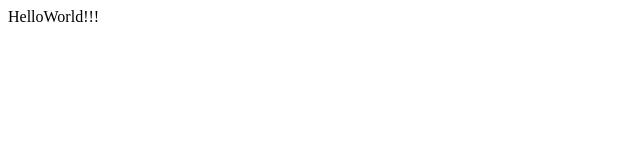
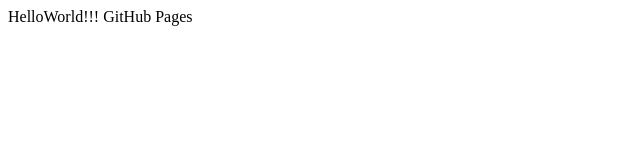
Before and after one commit to geniusmark/geniusmark.github.io, a plain HTML site: page index.html in a window 1280 px wide. Shown: the whole page, without its empty margins (0-640 px from the left). Drawn offline with Linux system fonts and the light colour scheme.

Commit message:
Update index.html

```diff
--- a/index.html
+++ b/index.html
@@ -3,7 +3,7 @@
 <title>Test for GitHub Pages</title>
 
 <body>
-<h>HelloWorld!!!</h>
+<h>HelloWorld!!! GitHub Pages</h>
 
 </body>
 </html>
```
